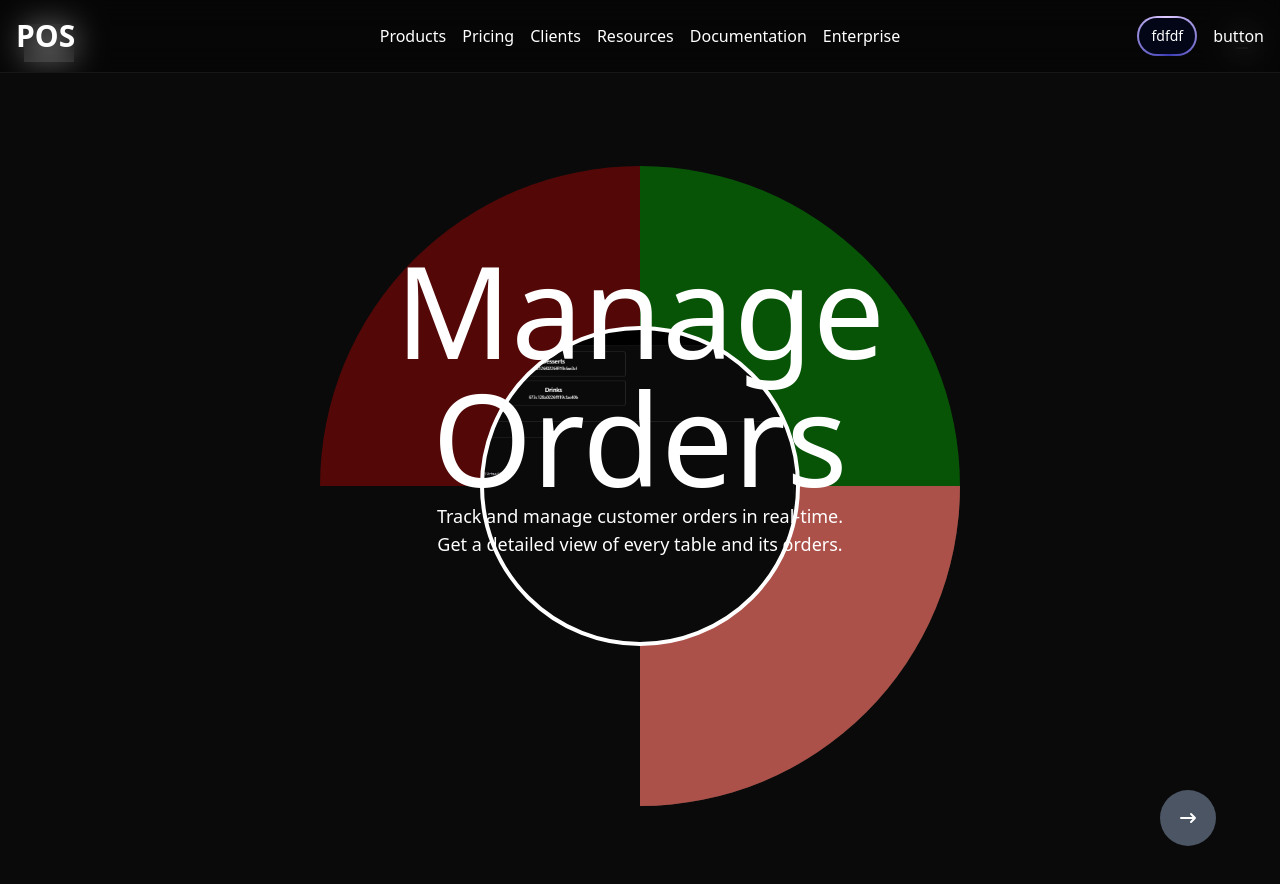
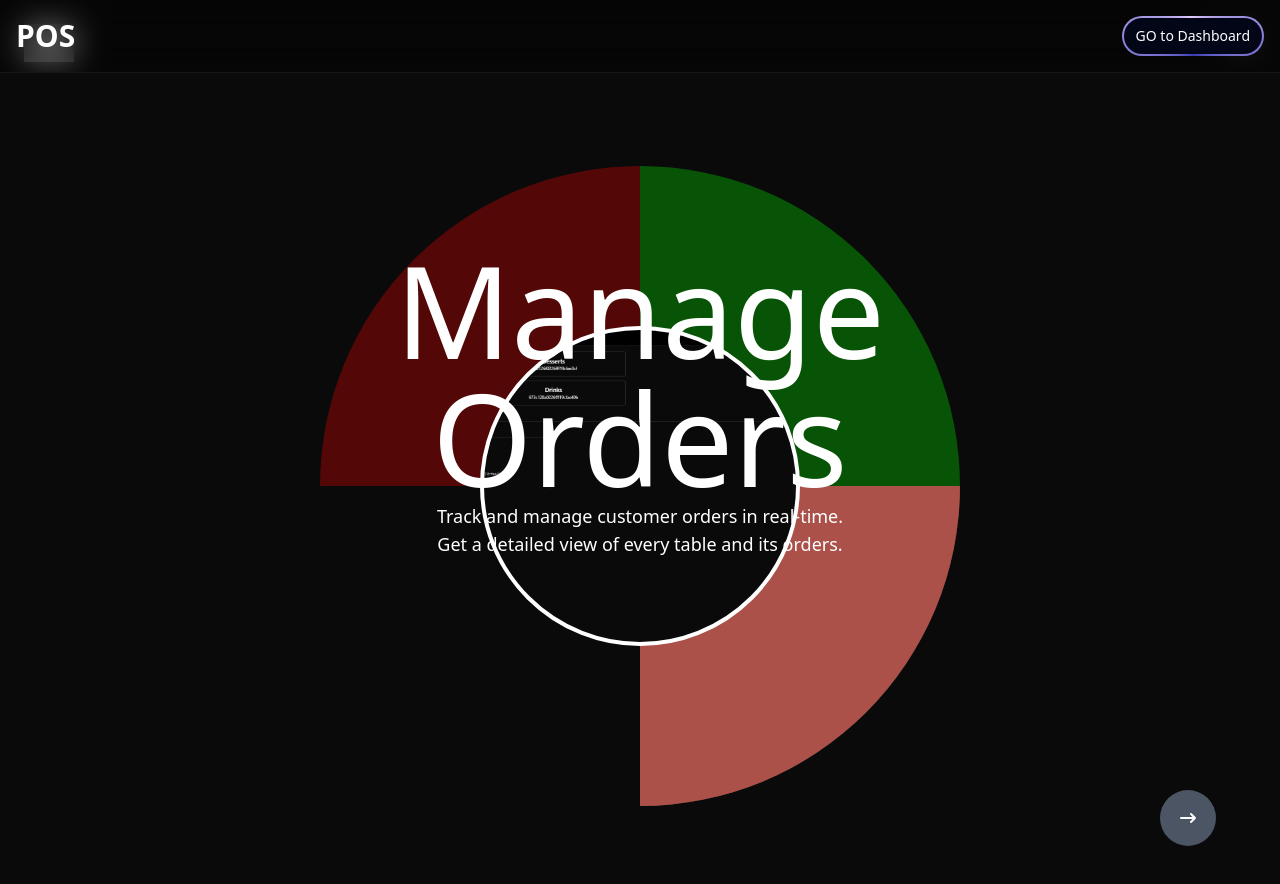
Before and after one commit to shashankkumar32/SalesMap, a Next.js app: page / in a window 1280 px wide. Built offline with nearby package versions, Linux system fonts and the light colour scheme; grey boxes are pictures that could not be loaded.

Commit message:
update-ui-1

```diff
--- a/app/components/global/navbar.tsx
+++ b/app/components/global/navbar.tsx
@@ -17,7 +17,7 @@ const Navbar = async (props: Props) => {
       </aside>
       <nav className="absolute left-[50%] top-[50%] transform translate-x-[-50%] translate-y-[-50%] hidden md:block">
         <ul className="flex items-center gap-4 list-none">
-          <li>
+          {/* <li>
             <Link href="#">Products</Link>
           </li>
           <li>
@@ -34,7 +34,7 @@ const Navbar = async (props: Props) => {
           </li>
           <li>
             <Link href="#">Enterprise</Link>
-          </li>
+          </li> */}
         </ul>
       </nav>
       <aside className="flex items-center gap-4">
@@ -44,10 +44,10 @@ const Navbar = async (props: Props) => {
         >
           <span className="absolute inset-[-1000%] animate-[spin_2s_linear_infinite] bg-[conic-gradient(from_90deg_at_50%_50%,#E2CBFF_0%,#393BB2_50%,#E2CBFF_100%)]" />
           <span className="inline-flex h-full w-full cursor-pointer items-center justify-center rounded-full bg-slate-950 px-3 py-1 text-sm font-medium text-white backdrop-blur-3xl">
-            {/* {user ? 'Dashboard' : 'Get Started'} */}fdfdf
+            {/* {user ? 'Dashboard' : 'Get Started'} */}GO to Dashboard
           </span>
         </Link>
-        {/* {user ? <UserButton afterSignOutUrl="/" /> : null} */}button
+        {/* {user ? <UserButton afterSignOutUrl="/" /> : null} */}
         <MenuIcon className="md:hidden" />
       </aside>
     </header>
```
